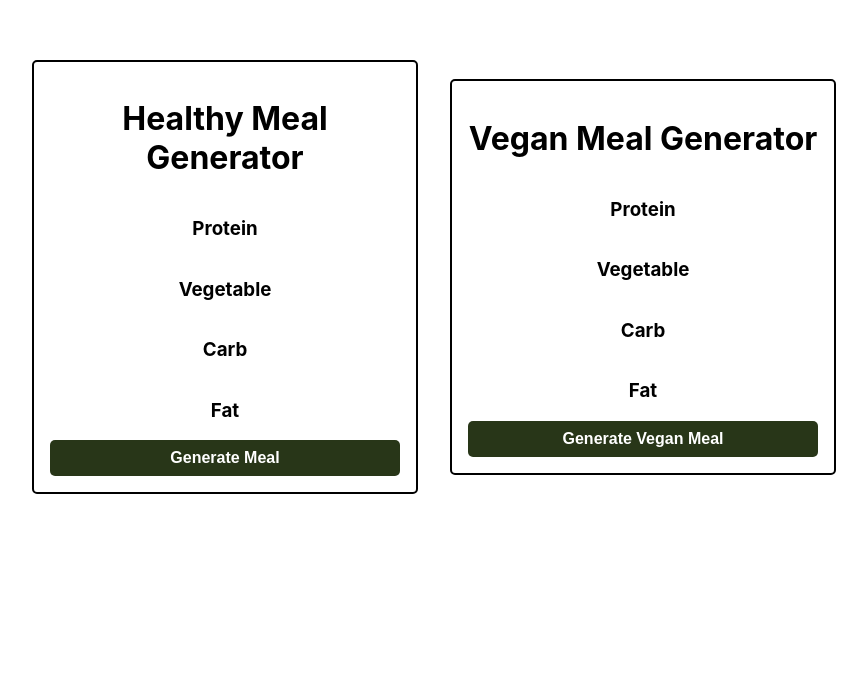
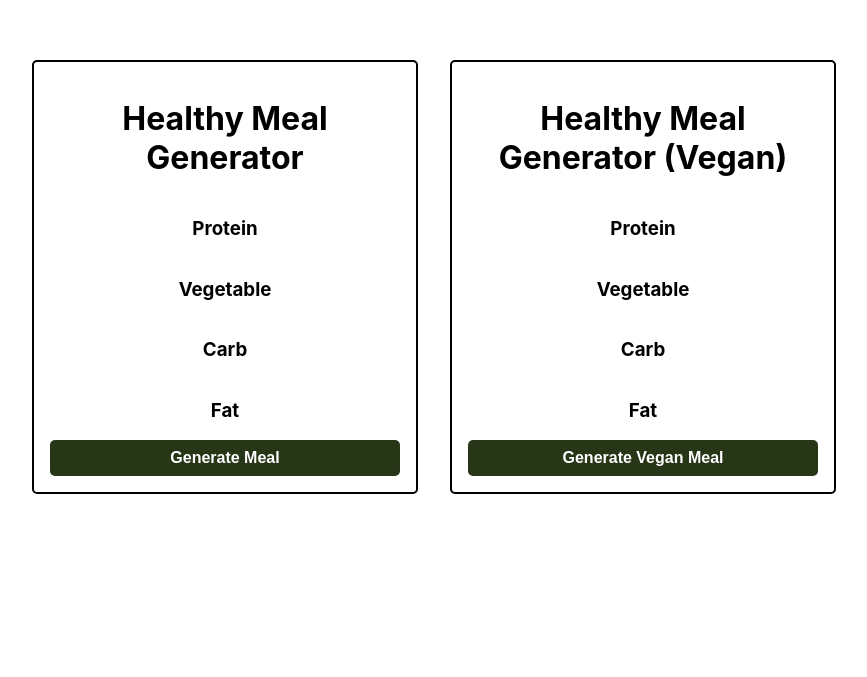
Before and after one commit to christian-lee1398/mealbuilder, a React (Create React App) app: page / in a window 1280 px wide. Shown: the part 123-800 px from the top of the page, without its empty margins (206-1073 px from the left). Built offline with nearby package versions, Linux system fonts and the light colour scheme.

Commit message:
change ingredients

```diff
--- a/src/veganMeal.js
+++ b/src/veganMeal.js
@@ -68,7 +68,7 @@ class RandomVeganMeal extends Component {
     render() {
         return (
             <div className="gencard">
-                <h1>Vegan Meal Generator</h1>
+                <h1>Healthy Meal Generator (Vegan)</h1>
                 <h3><Ingredients face={this.state.ingredient1} /></h3>
                 <h3><Ingredients face={this.state.ingredient2} /></h3>
                 <h3><Ingredients face={this.state.ingredient3} /></h3>
```
